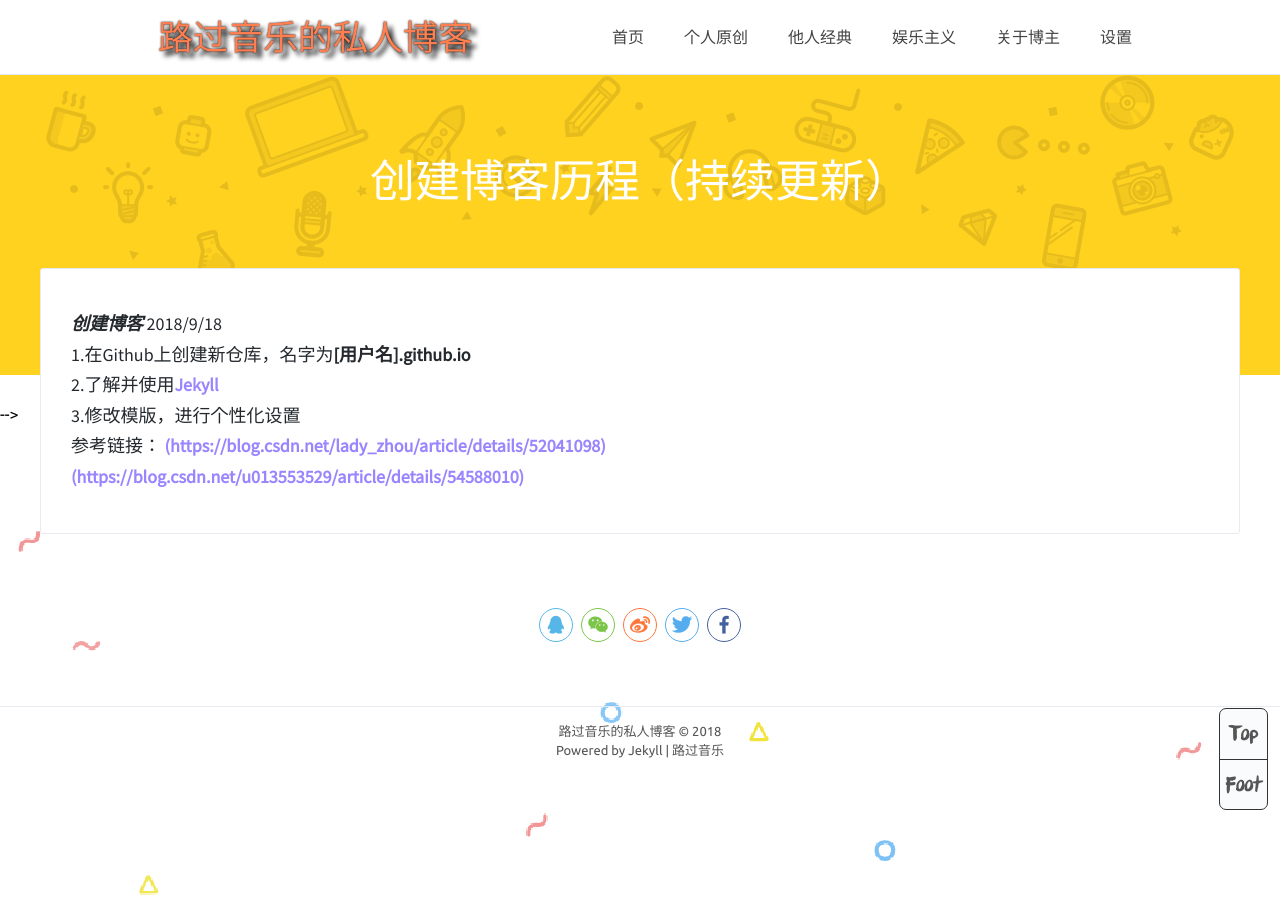
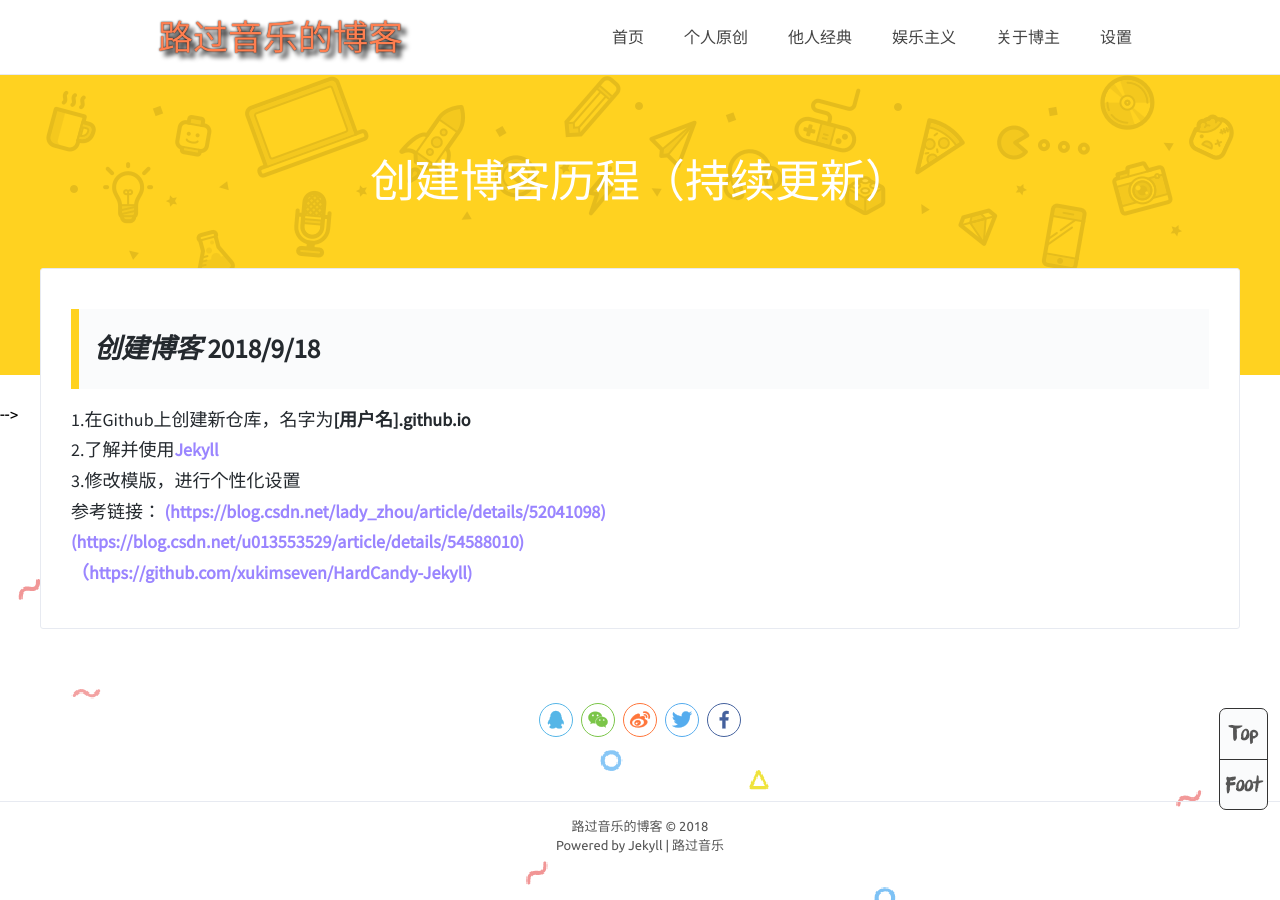
Before and after one commit to Gsonggit/Gsonggit.github.io, a Jekyll site: the page built from _posts/2018-09-18-createblog.md, in a window 1280 px wide. Built offline with Jekyll 4.4.1, drawn with Linux system fonts in a browser that asks for light colours; comment, search, counter and statistics services are not loaded.

Commit message:
change09

```diff
--- a/_config.yml
+++ b/_config.yml
@@ -1,10 +1,10 @@
 # Site settings 配置站点
-title: '路过音乐的私人博客'
+title: '路过音乐的博客'
 url: 'https://www.lgyysblog.com' # your host
 author: true
 name: '路过音乐'
 NickName: 'Gsong'
-webtitle: '路过音乐的私人博客'
+webtitle: '路过音乐的博客'
 aboutyou: '个人Pages.Github博客，入行新手，请多关照！'
 portraits: '/assets/myavatar.jpg' # 照片
 
--- a/_posts/2018-09-18-createblog.md
+++ b/_posts/2018-09-18-createblog.md
@@ -10,8 +10,12 @@ tags: Github blog
 
 
 ***创建博客***  2018/9/18  <br>
+---
 1.在Github上创建新仓库，名字为**[用户名].github.io**  <br>
 2.了解并使用[Jekyll](https://www.jekyll.com.cn/)  <br>
 3.修改模版，进行个性化设置  <br>
-参考链接：<a href='https://blog.csdn.net/lady_zhou/article/details/52041098' target="_blank"> (https://blog.csdn.net/lady_zhou/article/details/52041098)</a>  <br>
-         <a href='https://blog.csdn.net/lady_zhou/article/details/52041098' target="_blank"> (https://blog.csdn.net/u013553529/article/details/54588010)</a>  <br>
+参考链接：<a href='https://blog.csdn.net/lady_zhou/article/details/52041098' target="_blank">
+         (https://blog.csdn.net/lady_zhou/article/details/52041098)</a>
+         <a href='https://blog.csdn.net/lady_zhou/article/details/52041098' target="_blank">      (https://blog.csdn.net/u013553529/article/details/54588010)</a><br>
+         <a href='https://blog.csdn.net/lady_zhou/article/details/52041098' target="_blank">
+        （https://github.com/xukimseven/HardCandy-Jekyll)</a><br>
--- a/about.html
+++ b/about.html
@@ -21,7 +21,8 @@ description:
         {% endif %}
         {% if site.SNS %}
           {% for sns-icon in site.SNS-icon %}
-            <a href="{{ sns-icon[1] }}" title="{{ sns-icon[0] }}">
+            <a href="{{ sns-icon[1] }}" title="{{ sns-icon[0] }}" class="imgSSS">
+
               <svg class="icon" aria-hidden="true">
                 <use xlink:href="#icon-{{ sns-icon[0] }}"></use>
               </svg>
```
Also changed, not shown: 15 other files.
